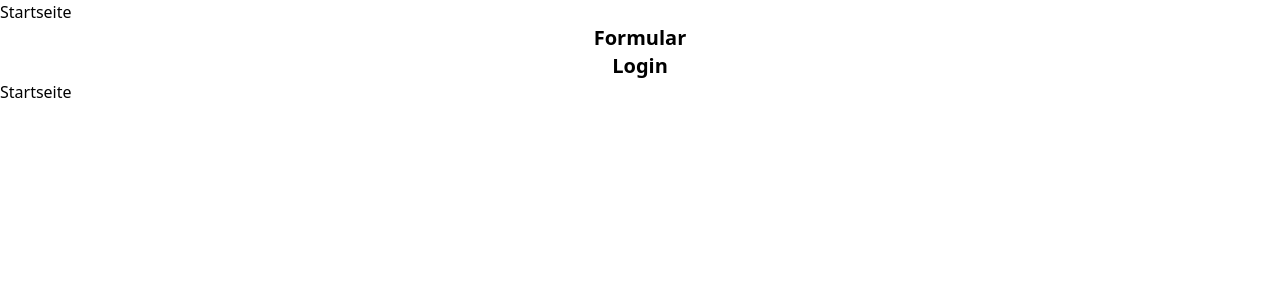
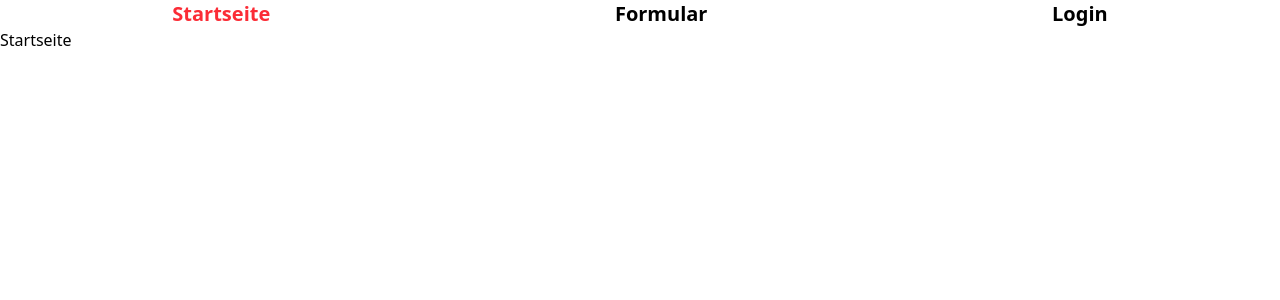
Before and after one commit to AlexDerAndros/Artechnikos, a React (Vite) app in the folder artechnikos/: page / in a window 1280 px wide. Shown: the top 300 px of the page. Built offline with nearby package versions, Linux system fonts and the light colour scheme.

Commit message:
Tag 24 Zusatz, Loading Page, alles zu Auth aufgeschrieben

```diff
--- a/artechnikos/src/App.jsx
+++ b/artechnikos/src/App.jsx
@@ -3,7 +3,7 @@ import { useState, useEffect, createContext, useContext} from "react";
 import { addDoc, collection, getDocs, onSnapshot } from "firebase/firestore";
 import { signInWithEmailAndPassword, createUserWithEmailAndPassword, signOut, onAuthStateChanged } from "firebase/auth";
 import { db, auth } from "./firebase.js";
-import { Routes, Route, Link } from "react-router-dom";
+import { Routes, Route, Link, useLocation } from "react-router-dom";
 
 const UserContext = createContext();
 
@@ -18,19 +18,20 @@ const Button = ({text, customStyle, press}) => {
 }
 export default function App() {
   const[user, setUser] = useState('');
+  const location = useLocation();
   return (
    <>
-      <div>
+      <div className="w-full text-xl font-bold flex items-center justify-around">
         <Link to="/">
-          <div>Startseite</div>
+          <div className={location.pathname === '/' ? 'text-red-500': 'text-black'}>Startseite</div>
         </Link>
         <Link to="/Formular">
-          <div className="w-full text-xl font-bold flex items-center justify-center">
+          <div className={location.pathname === '/Formular' ? `text-red-500`: 'text-black'} >
             Formular
           </div>
         </Link>
         <Link to="/Login">
-          <div className="w-full text-xl font-bold flex items-center justify-center">
+          <div className={location.pathname === '/Login' ? `text-red-500`: 'text-black'}>
             Login
           </div>
         </Link>
@@ -57,6 +58,7 @@ function Formular() {
   const [clickAl, setClickAl] = useState(false);
   const [array, setArray] = useState([]);
   const [arrayG, setArrayG] = useState([]);
+  const [loading, setLoading] = useState(true);
 
   const addFormular = async () => {
     try {
@@ -81,6 +83,7 @@ function Formular() {
       ...doc.data(),
     }));
     setArrayG(datas);
+    setLoading(false);
   };
 
   const checkClickAlready = () => {
@@ -99,10 +102,13 @@ function Formular() {
         ...doc.data(),
       }));
       setArray(datas);
+      setLoading(false);
     });
     return () => checkDataOnSnap();
   }, []);
-
+  if(loading === true) {
+    return <div>Lade Daten...</div>;
+  }
   return (
     <div className="flex flex-col w-full justify-center items-center gap-3">
       {clickAl === true ? (
@@ -238,7 +244,7 @@ function Login() {
       setLoading(false);
     });
     return () => authChanged();
-  }, []);
+  }, [setUser]);
 
   if (loading === true) {
     return <div>Lade Benutzerstatus...</div>;
```
